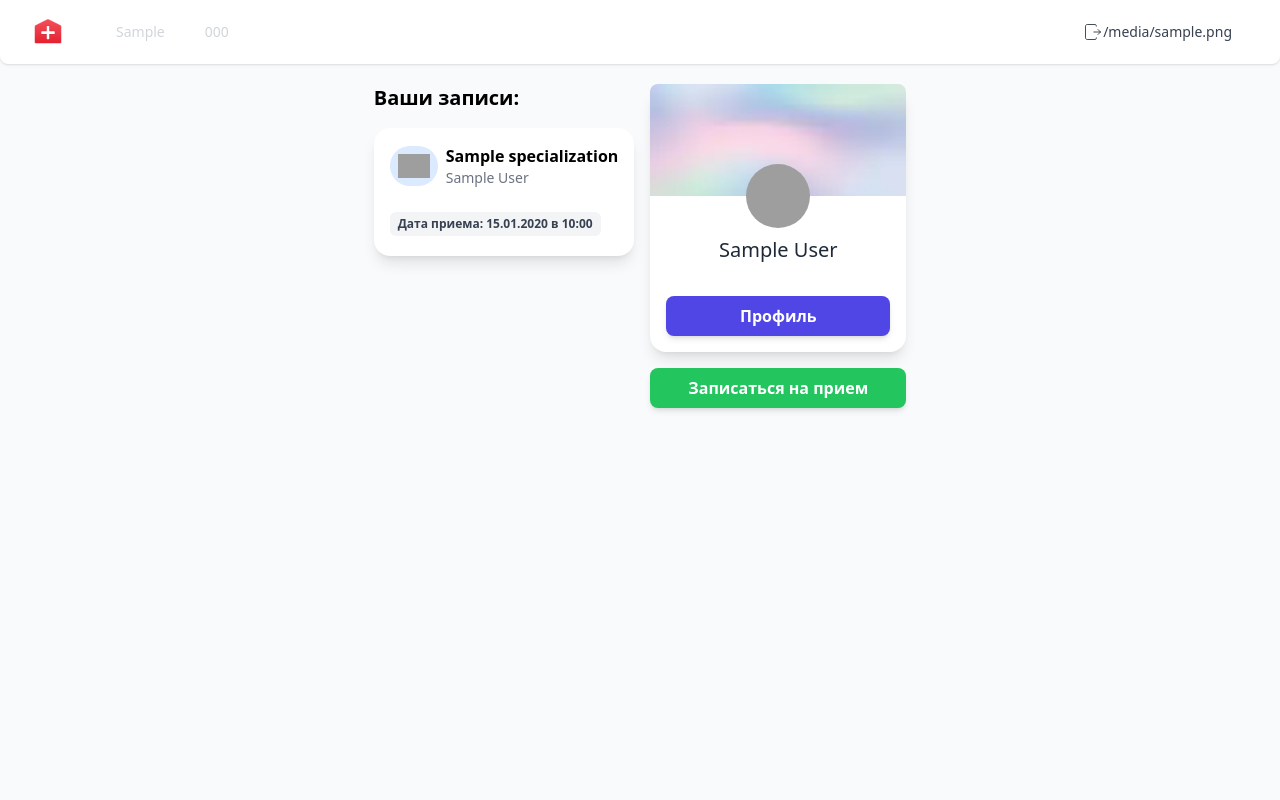
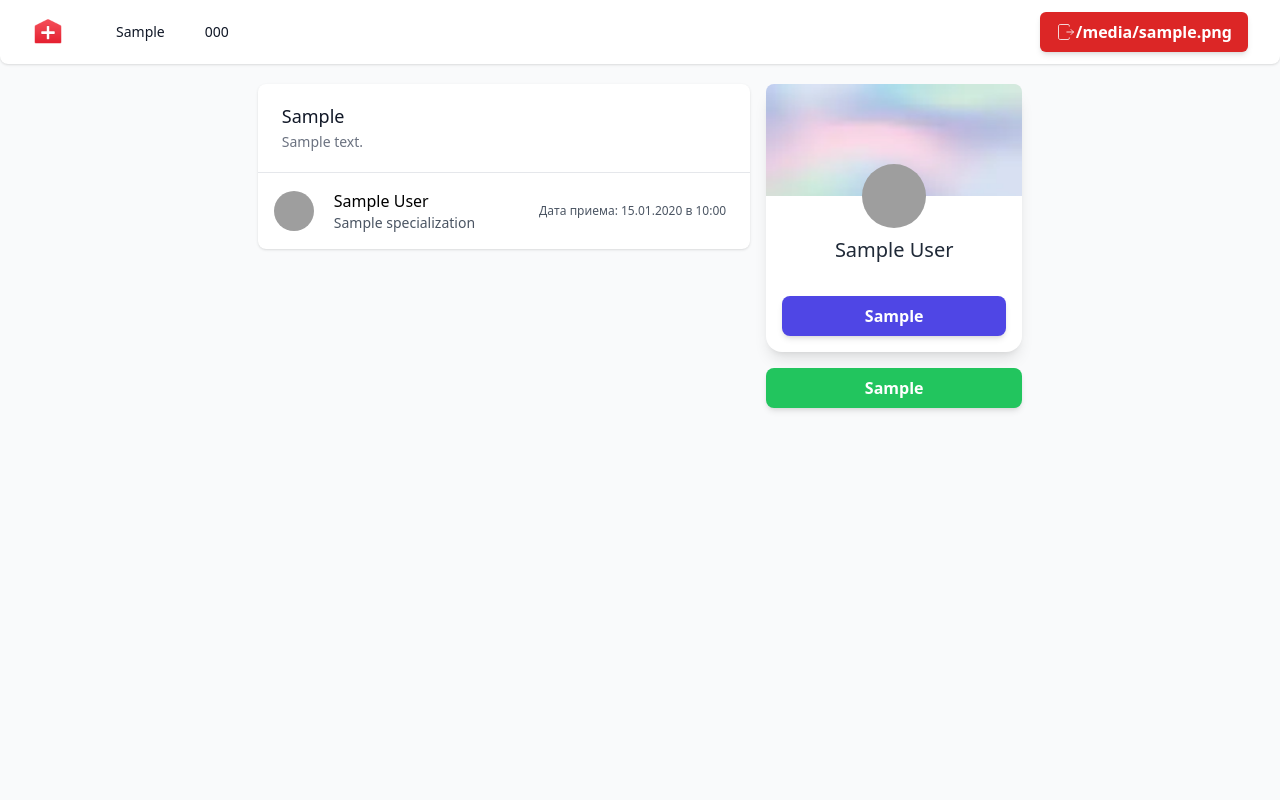
Before and after one commit to deathlokmike/clinic, a FastAPI app: template app/views/templates/appointments.html in a window 1280 px wide. Run offline with FastAPI, Linux system fonts and the light colour scheme; the template is opened without the code that fills it: most values are stand-ins (such as "Sample title", 1, 10 or a date in 2020); parts of the project's set-up code (start-up, migrations or seed data) failed here and were passed over; some libraries are stand-ins or nearby versions; grey boxes are pictures that could not be loaded.

Commit message:
Edit appointments page

```diff
--- a/app/controllers/pages.py
+++ b/app/controllers/pages.py
@@ -63,6 +63,7 @@ async def get_user_appointments_page(
             "appointments": patient.appointments,
             "personal_data": patient.personal_data,
             **translator.get_translate("header"),
+            **translator.get_translate("appointments")
         },
     )
 
--- a/app/lang/en-US/header.json
+++ b/app/lang/en-US/header.json
@@ -1,6 +1,6 @@
 {
     "title": "Clinic",
-    "appointment_btn": "My appoints",
+    "appointment_btn": "My appointments",
     "logout_btn": "Log out",
     "source_code": "Source code"
 }
--- a/app/views/static/scripts/book_appointment.js
+++ b/app/views/static/scripts/book_appointment.js
@@ -1,8 +1,9 @@
 function createBubble(text, onClick) {
     let bubble = document.createElement("div");
-    bubble.classList.add("px-2", "py-2", "font-semibold", "text-gray-700", "cursor-pointer",
-        "bg-white", "rounded-xl", "shadow",
-        "transition", "duration-150", "ease-in", "hover:bg-gray-200")
+    bubble.classList.add("px-2", "py-2", "font-semibold", "text-gray-500", "cursor-pointer",
+        "bg-gray-50", "rounded-xl", "shadow",
+        "transition", "duration-150", "ease-in", "hover:bg-gray-200",
+        "dark:text-gray-200", "dark:bg-gray-700", "dark:hover:bg-gray-500")
     bubble.innerText = text;
     bubble.addEventListener("click", onClick);
     return bubble;
@@ -19,13 +20,13 @@ function createDoctorCard(doctor, onClick) {
     let card = document.createElement("div");
 
     img_span.classList.add("relative", "p-2", "bg-blue-100", "rounded-full");
-    d_name.classList.add("ml-2", "font-semibold", "text-sm", "text-left", "text-black");
-    d_experience.classList.add("ml-2", "text-left", "text-sm", "text-gray-500");
+    d_name.classList.add("ml-2", "font-semibold", "text-sm", "text-left", "text-black", "dark:text-gray-200");
+    d_experience.classList.add("ml-2", "text-left", "text-sm", "text-gray-500", "dark:text-gray-400");
     text_div.classList.add("flex", "flex-col")
     img_div.classList.add("flex", "items-center");
     align_div.classList.add("flex", "items-center", "justify-between");
-    card.classList.add("w-full", "p-4", "bg-white", "shadow", "rounded-2xl", "cursor-pointer",
-        "transition", "duration-150", "ease-in", "hover:bg-gray-200");
+    card.classList.add("w-full", "p-4", "bg-gray-50", "shadow", "rounded-2xl", "cursor-pointer",
+        "transition", "duration-150", "ease-in", "hover:bg-gray-200", "dark:bg-gray-700", "dark:hover:bg-gray-500");
 
     d_img.alt = "doctor_image";
     d_img.width = "36";
--- a/app/views/templates/appointments.html
+++ b/app/views/templates/appointments.html
@@ -2,7 +2,7 @@
 
 {% block content %}
 
-{% include  "book_modal.html" %}
+{% include "book_modal.html" %}
 
 <div class="w-full mx-auto">
     <main class="mt-5">
@@ -10,54 +10,71 @@
             <div class="flex justify-center transform sm:text-center lg:text-left">
                 <div class="flex gap-4 gap-y-1">
                     <div class="col-1">
-                        {% if appointments|length > 0 %}
-                        <div class="mb-4">
-                            <span class="w-full text-xl font-bold text-black">Ваши записи:</span>
+                        <div
+                            class="container flex flex-col items-center justify-center w-full mx-auto bg-white rounded-lg shadow dark:bg-gray-800">
+                            <div class="w-full px-4 py-5 border-b sm:px-6">
+                                <h3 class="text-lg font-medium leading-6 text-gray-900 dark:text-white">
+                                    {{ your_appointments }}
+                                </h3>
+                                <p class="max-w-2xl mt-1 text-sm text-gray-500 dark:text-gray-200">
+                                    {{ description }}
+                                </p>
                             </div>
+                            <ul class="flex flex-col divide-y divide">
                                 {% for appointment in appointments %}
-                        <div class="mb-4">
-                            <div class="w-full p-4 bg-white shadow-lg rounded-2xl">
-                                <div class="flex items-center justify-between mb-6">
-                                    <div class="flex items-center">
-                                        <span class="relative p-2 bg-blue-100 rounded-full">
-                                            <img alt="doctor_image" width="32" height="32"
-                                                src="{{ url_for('static', path=appointment.doctor.user.personal_data.profile_photo_path) }}">
-                                        </span>
-                                        <div class="flex flex-col"><span
-                                                class="ml-2 font-semibold text-black text-md">{{appointment.doctor.specialization}}</span><span
-                                                class="ml-2 text-sm text-gray-500">{{appointment.doctor.user.personal_data.full_name}}</span>
+
+                                <li class="flex flex-row">
+                                    <div class="flex items-center flex-1 p-4">
+                                        <div class="flex flex-col items-center justify-between w-10 h-10 mr-4">
+                                            <a class="relative block">
+                                                <img alt="profil"
+                                                    src="{{ url_for('static', path=appointment.doctor.user.personal_data.profile_photo_path) }}"
+                                                    class="mx-auto object-cover rounded-full h-10 w-10 " />
+                                            </a>
+                                        </div>
+                                        <div class="flex-1 pl-1 mr-16">
+                                            <div class="font-medium dark:text-white">
+                                                {{appointment.doctor.user.personal_data.full_name}}
+                                            </div>
+                                            <div class="text-sm text-gray-600 dark:text-gray-200">
+                                                {{appointment.doctor.specialization}}
                                             </div>
                                         </div>
+                                        <div class="text-xs text-gray-600 dark:text-gray-200">
+                                            <dd>Дата приема: {{appointment.date_time.strftime('%d.%m.%Y в %H:%M') }}
+                                            </dd>
+
                                         </div>
-                                <div class="flex items-center justify-between mb-1 space-x-12">
-                                    <span
-                                        class="flex items-center px-2 py-1 text-xs font-semibold text-gray-700 bg-gray-100 rounded-md">Дата
-                                        приема: {{appointment.date_time.strftime('%d.%m.%Y в %H:%M') }}
-                                    </span>
+                                        <div class="flex flex-shrink-0 ml-2">
                                             {% if appointment.status == 0 %}
-                                    <span
-                                        class="flex items-center px-2 py-1 text-xs font-semibold text-gray-700 bg-yellow-100 rounded-md">В
-                                        обработке
-                                    </span>
+                                            <p
+                                                class="inline-flex px-2 text-xs font-semibold leading-5 text-yellow-800 bg-yellow-100 rounded-full">
+                                                {{ in_processing_status }}
+                                            </p>
                                             {% elif appointment.status == 1 %}
-                                    <span
-                                        class="flex items-center px-2 py-1 text-xs font-semibold text-gray-700 bg-green-100 rounded-md">Подтверждена
-                                    </span>
+                                            <p
+                                                class="inline-flex px-2 text-xs font-semibold leading-5 text-green-800 bg-green-100 rounded-full">
+                                                {{ confirmed_status}}
+                                            </p>
                                             {% elif appointment.status == 2 %}
-                                    <span
-                                        class="flex items-center px-2 py-1 text-xs font-semibold text-gray-700 bg-green-100 rounded-md">Завершено
-                                    </span>
+                                            <p
+                                                class="inline-flex px-2 text-xs font-semibold leading-5 text-green-800 bg-green-100 rounded-full">
+                                                {{ completed_status }}
+                                            </p>
                                             {% elif appointment.status == 3 %}
-                                    <span
-                                        class="flex items-center px-2 py-1 text-xs font-semibold text-gray-700 bg-red-100 rounded-md">Отменена
-                                    </span>
+                                            <p
+                                                class="inline-flex px-2 text-xs font-semibold leading-5 text-red-800 bg-red-100 rounded-full">
+                                                {{ cancelled_status }}
+                                            </p>
                                             {% endif %}
                                         </div>
+                                    </div>
+                                </li>
 
+                                {% endfor %}
+                            </ul>
                         </div>
-                        </div>
-                        {% endfor %}
-                        {% endif %}
+
                     </div>
                     <div class="col-1">
                         <div class="mb-4">
@@ -75,7 +92,7 @@
                                     <div class="flex items-center justify-between w-full gap-4 mt-8">
                                         <button type="button"
                                             class="w-full px-4 py-2 text-base font-semibold text-center text-white transition duration-200 ease-in bg-indigo-600 rounded-lg shadow-md hover:bg-indigo-700 focus:ring-indigo-500 focus:ring-offset-indigo-200 focus:outline-none focus:ring-2 focus:ring-offset-2 ">
-                                            Профиль</button>
+                                            {{ btn_profile }}</button>
                                     </div>
                                 </div>
                             </div>
@@ -83,7 +100,7 @@
                         <div class="flex gap-4 mb-4">
                             <button type="button" id="book-button"
                                 class="w-full px-4 py-2 text-base font-semibold text-center text-white transition duration-200 ease-in bg-green-500 rounded-lg shadow-md hover:bg-green-700 focus:ring-green-500 focus:ring-offset-green-200 focus:outline-none focus:ring-2 focus:ring-offset-2 ">
-                                Записаться на прием
+                                {{ btn_book_new }}
                             </button>
                         </div>
                     </div>
--- a/app/views/templates/auth.html
+++ b/app/views/templates/auth.html
@@ -69,7 +69,7 @@
 
         <div class="flex w-full mt-3">
             <button onclick="{{func_name}}"
-                class="py-2 px-4  bg-blue-600 hover:bg-blue-700 focus:ring-blue-500 focus:ring-offset-blue-200 text-white w-full transition ease-in duration-200 text-center text-base font-semibold shadow-md focus:outline-none focus:ring-2 focus:ring-offset-2  rounded-lg ">
+                class="py-2 px-4 bg-blue-600 hover:bg-blue-700 focus:ring-blue-500 focus:ring-offset-blue-200 text-white w-full transition ease-in duration-200 text-center text-base font-semibold shadow-md focus:outline-none focus:ring-2 focus:ring-offset-2  rounded-lg ">
                 {{ btn_name }}
             </button>
         </div>
--- a/app/views/templates/book_modal.html
+++ b/app/views/templates/book_modal.html
@@ -1,15 +1,15 @@
 <div id="modal"
-    class="fixed flex justify-center hidden inset-0 bg-gray-600 bg-opacity-50 overflow-x-hidden overflow-y-auto h-full w-full top-0 right-0 left-0 z-50 ">
+    class="fixed flex justify-center hidden inset-0 bg-gray-600 dark:bg-gray-800 dark:bg-opacity-50 bg-opacity-50 overflow-x-hidden overflow-y-auto h-full w-full top-0 right-0 left-0 z-50 ">
     <div class="relative p-4 w-full max-w-2xl max-h-full">
         <!-- Modal content -->
-        <div class="relative bg-gray-100 rounded-lg shadow">
+        <div class="relative bg-white rounded-lg shadow dark:bg-gray-800">
             <!-- Modal header -->
             <div class="flex items-center justify-center p-4 md:p-5 border-b rounded-t">
-                <h3 class="text-xl font-semibold text-gray-900">
+                <h3 class="text-lg font-medium leading-6 text-gray-900 dark:text-white">
                     Доступные записи
                 </h3>
                 <button type="button" id="close"
-                    class="text-gray-400 bg-transparent hover:bg-gray-200 hover:text-gray-900 rounded-lg text-sm w-8 h-8 ms-auto inline-flex justify-center items-center">
+                    class="text-gray-400 bg-transparent hover:bg-gray-200 hover:text-gray-900 rounded-lg text-sm w-8 h-8 ms-auto inline-flex justify-center items-center dark:hover:bg-gray-500">
                     <svg class="w-3 h-3" aria-hidden="true" xmlns="http://www.w3.org/2000/svg" fill="none"
                         viewBox="0 0 14 14">
                         <path stroke="currentColor" stroke-linecap="round" stroke-linejoin="round" stroke-width="2"
@@ -21,22 +21,22 @@
             <!-- Modal body -->
             <div class="p-4 md:p-5 space-y-4">
                 <div class="w-full hidden" id="specialization_main">
-                    <span class="text-black text-xl">Специализация</span>
+                    <span class="max-w-2xl mt-1 text-sm text-gray-500 dark:text-gray-200">Специализация</span>
                     <div id="specialization" class="mt-3 grid grid-cols-4 gap-3 text-center">
                     </div>
                 </div>
                 <div class="w-full hidden" id="doctors_main">
-                    <span class="text-black text-xl">Врачи</span>
+                    <span class="max-w-2xl mt-1 text-sm text-gray-500 dark:text-gray-200">Врачи</span>
                     <div id="doctors" class="mt-3 grid grid-cols-2 gap-8 text-center">
                     </div>
                 </div>
                 <div class="w-full hidden" id="dates_main">
-                    <span class="text-black text-xl">Даты</span>
+                    <span class="max-w-2xl mt-1 text-sm text-gray-500 dark:text-gray-200">Даты</span>
                     <div id="dates" class="mt-3 grid grid-cols-4 gap-3 text-center">
                     </div>
                 </div>
                 <div class="w-full hidden" id="times_main">
-                    <span class="text-black text-xl">Время</span>
+                    <span class="max-w-2xl mt-1 text-sm text-gray-500 dark:text-gray-200">Время</span>
                     <div id="times" class="mt-3 grid grid-cols-4 gap-3 text-center">
                     </div>
                 </div>
--- a/app/views/templates/header.html
+++ b/app/views/templates/header.html
@@ -14,15 +14,11 @@
 
                             <div class="hidden md:block">
                                 <div class="flex items-baseline ml-10 space-x-4">
-                                    <a class="text-gray-300  hover:text-gray-800 dark:hover:text-white px-3 py-2 rounded-md text-sm font-medium"
+                                    <a class="text-gray-900 dark:text-gray-300  hover:text-gray-800 dark:hover:text-white px-3 py-2 rounded-md text-sm font-medium"
                                         href="/me">
                                         {{appointment_btn}}
                                     </a>
-                                    <!-- <a class="text-gray-300  hover:text-gray-800 dark:hover:text-white px-3 py-2 rounded-md text-sm font-medium hidden"
-                                        href="/#">
-                                        Контент
-                                    </a> -->
-                                    <a class="text-gray-300  hover:text-gray-800 dark:hover:text-white px-3 py-2 rounded-md text-sm font-medium"
+                                    <a class="text-gray-900 dark:text-gray-300 hover:text-gray-800 dark:hover:text-white px-3 py-2 rounded-md text-sm font-medium"
                                         href="https://github.com/deathlokmike/clinic">
                                         {{source_code}}
                                     </a>
@@ -31,8 +27,8 @@
                         </div>
                         <div class="block">
                             <button type="button" onclick="logoutUser()"
-                                class="flex items-center justify-center w-full rounded-md  px-4 py-2 text-sm font-medium text-gray-700 dark:bg-red-700 dark:text-gray-50 hover:bg-red-50 dark:hover:bg-red-500 focus:outline-none focus:ring-2 focus:ring-offset-2 focus:ring-offset-red-100 focus:ring-red-500">
-                                <svg width="20" fill="none" height="20" viewBox="0 0 24 24" class="text-gray-800 dark:text-gray-50"
+                                class="flex items-center justify-center w-full rounded-md  px-4 py-2 bg-red-600 hover:bg-red-700 focus:ring-red-500 focus:ring-offset-red-200 text-white w-full transition ease-in duration-200 text-center text-base font-semibold shadow-md focus:outline-none focus:ring-2 focus:ring-offset-2">
+                                <svg width="20" fill="none" height="20" viewBox="0 0 24 24" class="text-gray-50"
                                     xmlns="http://www.w3.org/2000/svg">
                                     <path d="M21 12L13 12" stroke="currentColor" stroke-linecap="round"
                                         stroke-linejoin="round" />
```
Also changed, not shown: app/lang/en-US/appointments.json (added, +10 -0 lines), app/lang/ru-RU/appointments.json (added, +10 -0 lines). Lines whose indentation alone changed are shown as unchanged.
